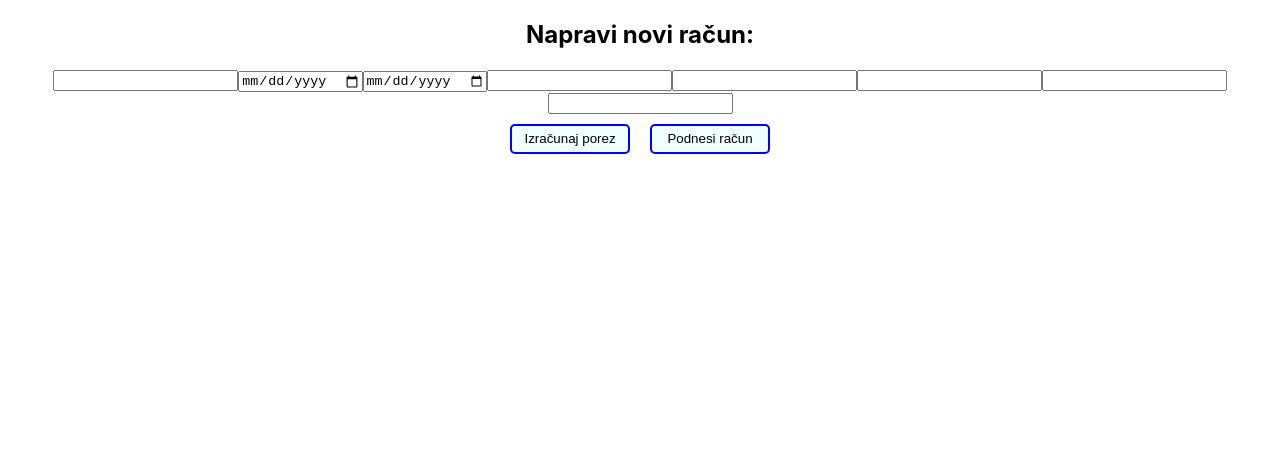
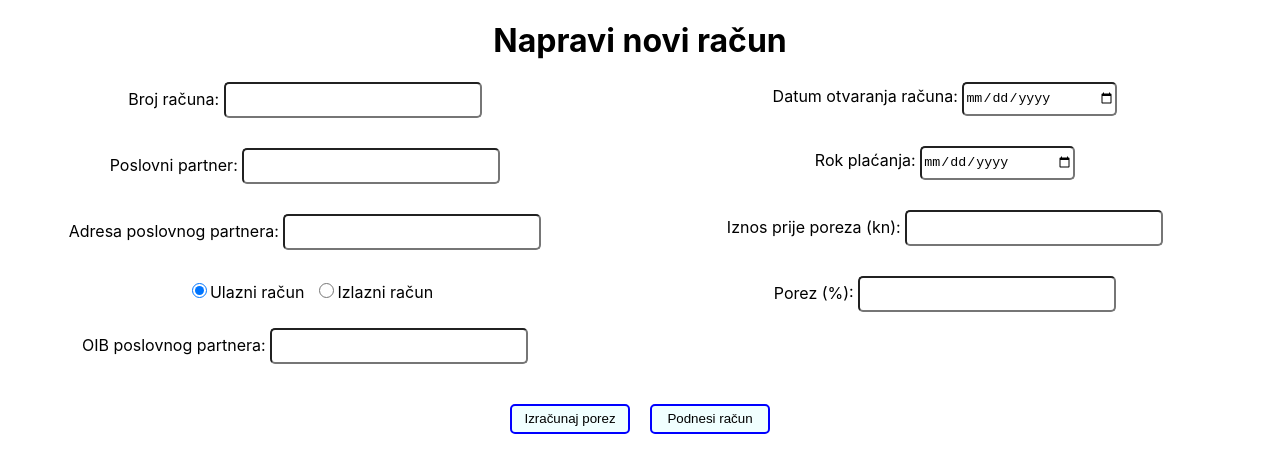
Before and after one commit to CROmarcos/sedamit_zadatak, a React (Create React App) app: page /noviracun in a window 1280 px wide. Shown: the top 472 px of the page. Built offline with nearby package versions, Linux system fonts and the light colour scheme.

Commit message:
Unos novog računa
Složene komponente za unos

```diff
--- a/package.json
+++ b/package.json
@@ -45,5 +45,8 @@
       "last 1 firefox version",
       "last 1 safari version"
     ]
+  },
+  "devDependencies": {
+    "eslint": "^8.10.0"
   }
 }
--- a/src/Components/DodajRacun/DodajRacun.scss
+++ b/src/Components/DodajRacun/DodajRacun.scss
@@ -0,0 +1,51 @@
+.Unos {
+    width: 100%;
+    overflow: hidden;
+
+    &__stupac {
+        width: 50%;
+        margin: 0;
+        justify-items: right;
+    }
+
+    &__actions {
+        width: 100%;
+    }
+}
+
+.Input {
+    margin: auto;
+    margin-right: 30px;
+    margin-bottom: 20px;
+    align-self: right;
+}
+
+.left {
+    float: left;
+}
+
+.right {
+    float: right;
+}
+
+.RadioButton {
+    width: 15px;
+    height: 15px;
+    margin-left: 15px;
+}
+
+.RB {
+    display: inline;
+    font-size: small;
+}
+
+input {
+    width: 250px;
+    height: 30px;
+    margin-bottom: 10px;
+    border-radius: 5px;
+}
+
+.Datum {
+    width: 150px;
+}
--- a/src/Components/DodajRacun/DodajRacun.tsx
+++ b/src/Components/DodajRacun/DodajRacun.tsx
@@ -1,19 +1,77 @@
+import { useState } from "react";
 import IRacun from "../../Interface"
+import "./DodajRacun.scss"
 
 const DodajRacun = () => {
+
+    let iznosPoreza = 0;
+    let cijenaSPorezom = 0;
+
+    const [input, setInput] = useState({
+        id: "",
+        broj_racuna: "",
+        redni_broj_racuna: "",
+        smjer: "",
+        datum_racuna: new Date(),
+        rok_placanja: new Date(),
+        naziv_partnera: "",
+        adresa_partnera: "",
+        oib: '',
+        iznos_prije_poreza: "",
+        porez: "",
+        iznos_poreza: "",
+        cijena_s_porezom: ""
+    })
+
+    const handleChange = (e: React.ChangeEvent<HTMLInputElement>) => {
+        setInput({
+            ...input,
+            [e.target.name]: e.target.value
+        })
+    }
+
+    function prikaziOib() {
+        let x = document.getElementById("input_oib")
+        if (x) {
+            x.style.visibility = "visible"
+        }
+    }
+
+    function sakrijOib() {
+        let x = document.getElementById("input_oib")
+        if (x) {
+            x.style.visibility = "hidden"
+        }
+    }
+
+    function izracunajPorez(){
+
+    }
+
     return (
-        <div className="DodajRacun">
-            <div className="DodajRacun__unos">
-                <input type="text" name="broj_racuna" />
-                <input type="date" name="datum_racuna" />
-                <input type="date" name="rok_placanja" />
-                <input type="text" name="naziv_partnera" />
-                <input type="text" name="adresa_partnera" />
-                <input type="text" name="oib" />
-                <input type="text" name="iznos_prije_poreza" />
-                <input type="text" name="porez" /></div>
-            <button>Izračunaj porez</button>
-            <button>Podnesi račun</button>
+        <div>
+            <div className="Unos">
+                <div className="Unos__stupac left">
+                    <div className="Input"><label>Broj računa: </label><input type="text" name="broj_racuna" value={input.broj_racuna} onChange={handleChange} /></div>
+                    <div className="Input"><label>Poslovni partner: </label><input type="text" name="naziv_partnera" value={input.naziv_partnera} onChange={handleChange} /></div>
+                    <div className="Input"><label>Adresa poslovnog partnera: </label><input type="text" name="adresa_partnera" value={input.adresa_partnera} onChange={handleChange} /></div>
+                    <div className="Input">
+                        <input className="RadioButton" type="radio" id="ulazno" name="smjer" onClick={prikaziOib} checked /><label>Ulazni račun</label>
+                        <input className="RadioButton" type="radio" id="izlazno" name="smjer" onClick={sakrijOib} /><label>Izlazni račun</label>
+                    </div>
+                    <div className="Input" id="input_oib"><label>OIB poslovnog partnera: </label><input type="text" name="oib" value={input.oib} onChange={handleChange} /></div>
+                </div>
+                <div className="Unos__stupac right">
+                    <div className="Input"><label>Datum otvaranja računa: </label><input className="Datum" type="date" name="datum_racuna" /></div>
+                    <div className="Input"><label>Rok plaćanja: </label><input className="Datum" type="date" name="rok_placanja" /></div>
+                    <div className="Input"><label>Iznos prije poreza (kn): </label><input type="text" name="iznos_prije_poreza" value={input.iznos_prije_poreza} onChange={handleChange} /></div>
+                    <div className="Input"><label>Porez (%): </label><input type="text" name="porez" value={input.iznos_poreza} onChange={handleChange} /></div>
+                </div>
+            </div>
+            <div className="Unos__actions">
+                <button onClick={izracunajPorez}>Izračunaj porez</button>
+                <button>Podnesi račun</button>
+            </div>
         </div>
     )
 }
--- a/src/Components/Naslov/Naslov.tsx
+++ b/src/Components/Naslov/Naslov.tsx
@@ -2,8 +2,8 @@ interface IProps {
     naslov: string
 }
 
-const Naslov=({naslov}: IProps)=>{
-    return(
+const Naslov = ({ naslov }: IProps) => {
+    return (
         <h1 className="Naslov">{naslov}</h1>
     )
 }
--- a/src/Pages/NoviRacun.tsx
+++ b/src/Pages/NoviRacun.tsx
@@ -1,9 +1,10 @@
 import DodajRacun from "../Components/DodajRacun/DodajRacun"
+import Naslov from "../Components/Naslov/Naslov"
 
 const NoviRacun = () => {
     return (
         <div>
-            <h2>Napravi novi račun:</h2>
+            <Naslov naslov="Napravi novi račun" />
             <DodajRacun />
         </div>
     )
--- a/src/Pages/Pocetna.tsx
+++ b/src/Pages/Pocetna.tsx
@@ -1,30 +1,11 @@
-import { useState } from "react"
 import { Link } from "react-router-dom"
 import ListaRacuna from "../Components/ListaRacuna/ListaRacuna"
-import IRacun from "../Interface"
+import Naslov from "../Components/Naslov/Naslov"
 
 const Pocetna = () => {
-
-    const [racuni, setRacuni] = useState<IRacun["racuni"]>(
-        // [{
-        //     id: Date.now(),
-        //     broj_racuna: "test 01",
-        //     redni_broj_racuna: 1,
-        //     smjer: true,
-        //     datum_racuna: new Date('May 04, 2021'),
-        //     rok_placanja: new Date('March 03, 2022'),
-        //     naziv_partnera: "Poduzece d.o.o.",
-        //     adresa_partnera: "",
-        //     oib: '02325566821',
-        //     iznos_prije_poreza: 2000,
-        //     porez: 25,
-        //     iznos_poreza: 500,
-        //     cijena_s_porezom: 2500
-        // }]
-    )
     return (
         <div>
-            <h1>Početna</h1>
+            <Naslov naslov="Početna stranica" />
             <ListaRacuna />
             <Link to="/noviracun">
                 <button>Dodaj novi račun</button>
```
Also changed, not shown: 1 other file (tests, documents, lock files or other folders).
